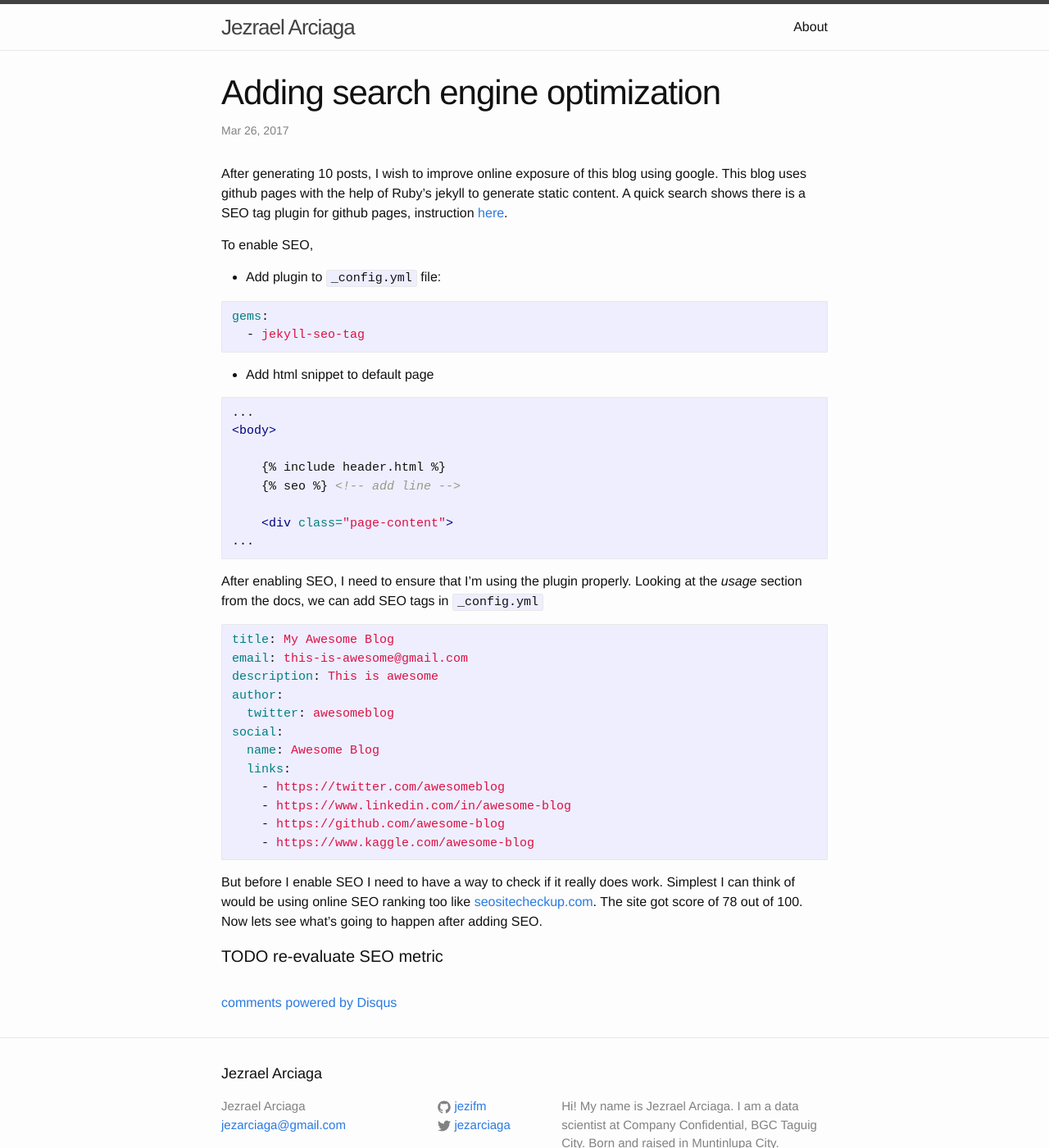
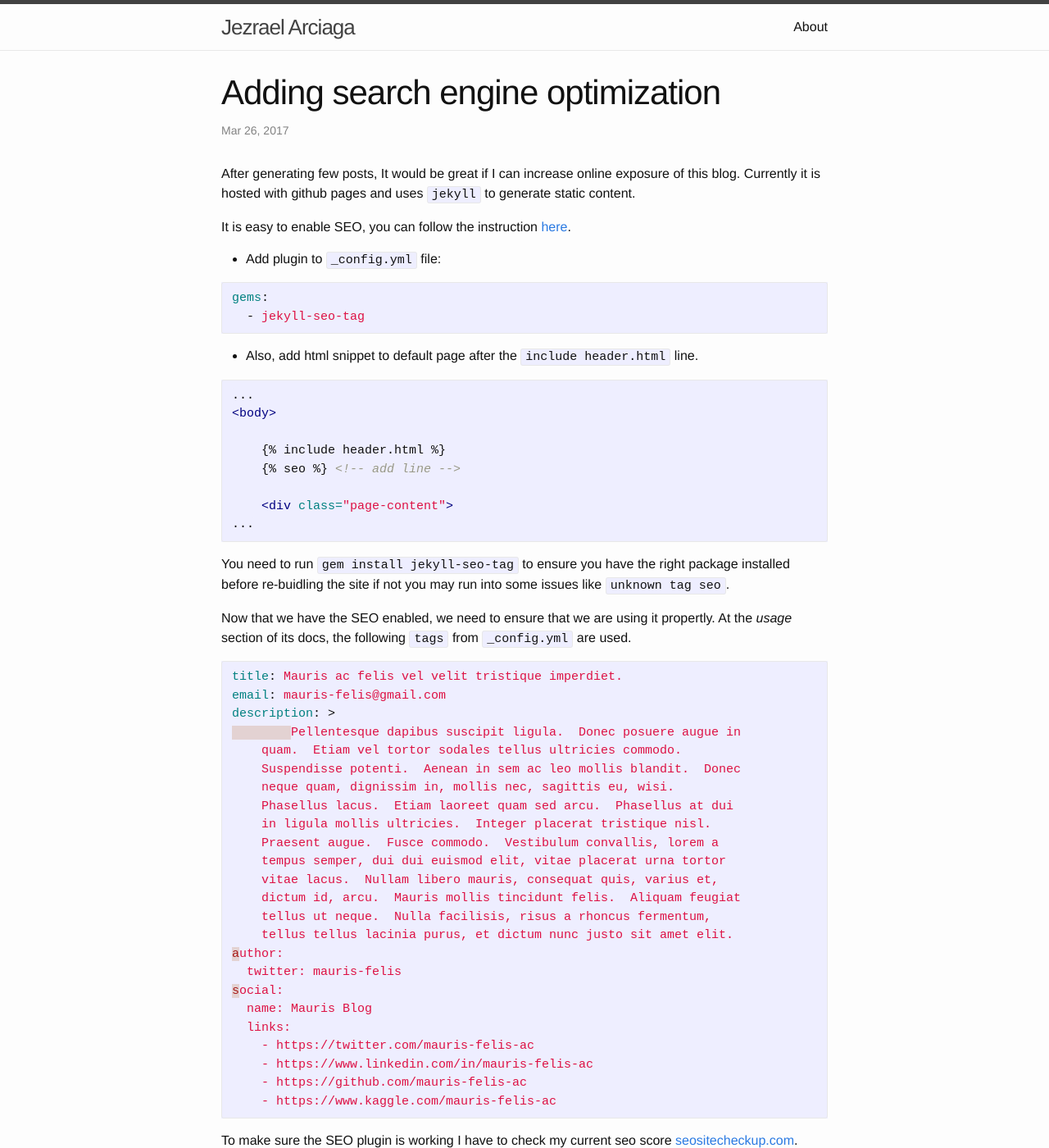
Before and after one commit to dharmeshkakadia/jezifm.github.io, a Jekyll site: the page built from _posts/2017-03-26-adding-search-engine-optimization.md, in a window 1280 px wide and 1400 px high. Shown: the whole window at 82% size. Built offline with Jekyll 4.4.1, drawn with Linux system fonts in a browser that asks for light colours; comment, search, counter and statistics services are not loaded; some of the changed text lies outside the part shown.

Commit message:
Update on seo optimization

````diff
--- a/_posts/2017-03-26-adding-search-engine-optimization.md
+++ b/_posts/2017-03-26-adding-search-engine-optimization.md
@@ -4,9 +4,9 @@ title: 'Adding search engine optimization'
 date:   2017-03-26 12:29:22 +0800
 categories:
 ---
-After generating 10 posts, I wish to improve online exposure of this blog using google. This blog uses github pages with the help of Ruby's jekyll to generate static content. A quick search shows there is a SEO tag plugin for github pages, instruction [here](https://help.github.com/articles/search-engine-optimization-for-github-pages/).
+After generating few posts, It would be great if I can increase online exposure of this blog. Currently it is hosted with github pages and uses `jekyll` to generate static content.
 
-To enable SEO,
+It is easy to enable SEO, you can follow the instruction [here](https://help.github.com/articles/search-engine-optimization-for-github-pages/).
 
 - Add plugin to `_config.yml` file:
 
@@ -15,7 +15,7 @@ gems:
   - jekyll-seo-tag
 ```
 
-- Add html snippet to default page
+- Also, add html snippet to default page after the `include header.html` line.
 
 ```html
 ...
@@ -28,23 +28,37 @@ gems:
 ...
 ```
 
-After enabling SEO, I need to ensure that I'm using the plugin properly. Looking at the *usage* section from the docs, we can add SEO tags in `_config.yml`
+You need to run `gem install jekyll-seo-tag` to ensure you have the right package installed before re-buidling the site if not you may run into some issues like `unknown tag seo`.
+
+Now that we have the SEO enabled, we need to ensure that we are using it propertly. At the *usage* section of its docs, the following `tags` from `_config.yml` are used.
 
 ```yaml
-title: My Awesome Blog
-email: this-is-awesome@gmail.com
-description: This is awesome
+title: Mauris ac felis vel velit tristique imperdiet.
+email: mauris-felis@gmail.com
+description: >
+	Pellentesque dapibus suscipit ligula.  Donec posuere augue in
+    quam.  Etiam vel tortor sodales tellus ultricies commodo.
+    Suspendisse potenti.  Aenean in sem ac leo mollis blandit.  Donec
+    neque quam, dignissim in, mollis nec, sagittis eu, wisi.
+    Phasellus lacus.  Etiam laoreet quam sed arcu.  Phasellus at dui
+    in ligula mollis ultricies.  Integer placerat tristique nisl.
+    Praesent augue.  Fusce commodo.  Vestibulum convallis, lorem a
+    tempus semper, dui dui euismod elit, vitae placerat urna tortor
+    vitae lacus.  Nullam libero mauris, consequat quis, varius et,
+    dictum id, arcu.  Mauris mollis tincidunt felis.  Aliquam feugiat
+    tellus ut neque.  Nulla facilisis, risus a rhoncus fermentum,
+    tellus tellus lacinia purus, et dictum nunc justo sit amet elit.
 author:
-  twitter: awesomeblog
+  twitter: mauris-felis
 social:
-  name: Awesome Blog
+  name: Mauris Blog
   links:
-    - https://twitter.com/awesomeblog
-    - https://www.linkedin.com/in/awesome-blog
-    - https://github.com/awesome-blog
-    - https://www.kaggle.com/awesome-blog
+    - https://twitter.com/mauris-felis-ac
+    - https://www.linkedin.com/in/mauris-felis-ac
+    - https://github.com/mauris-felis-ac
+    - https://www.kaggle.com/mauris-felis-ac
 ```
 
-But before I enable SEO I need to have a way to check if it really does work. Simplest I can think of would be using online SEO ranking too like [seositecheckup.com](https://seositecheckup.com). The site got score of 78 out of 100. Now lets see what's going to happen after adding SEO.
+To make sure the SEO plugin is working I have to check my current seo score [seositecheckup.com](https://seositecheckup.com). Currently the blog scores **78 out of 100**, hopefully this will increase afterwards.
 
-#### TODO re-evaluate SEO metric
+_Update!!_ For some reason the score went down to **74**. I think this has something to do with `jekyll` using `h2` tag for each post. But before jumping into conclusion I need to find out how really SEO works.
````
